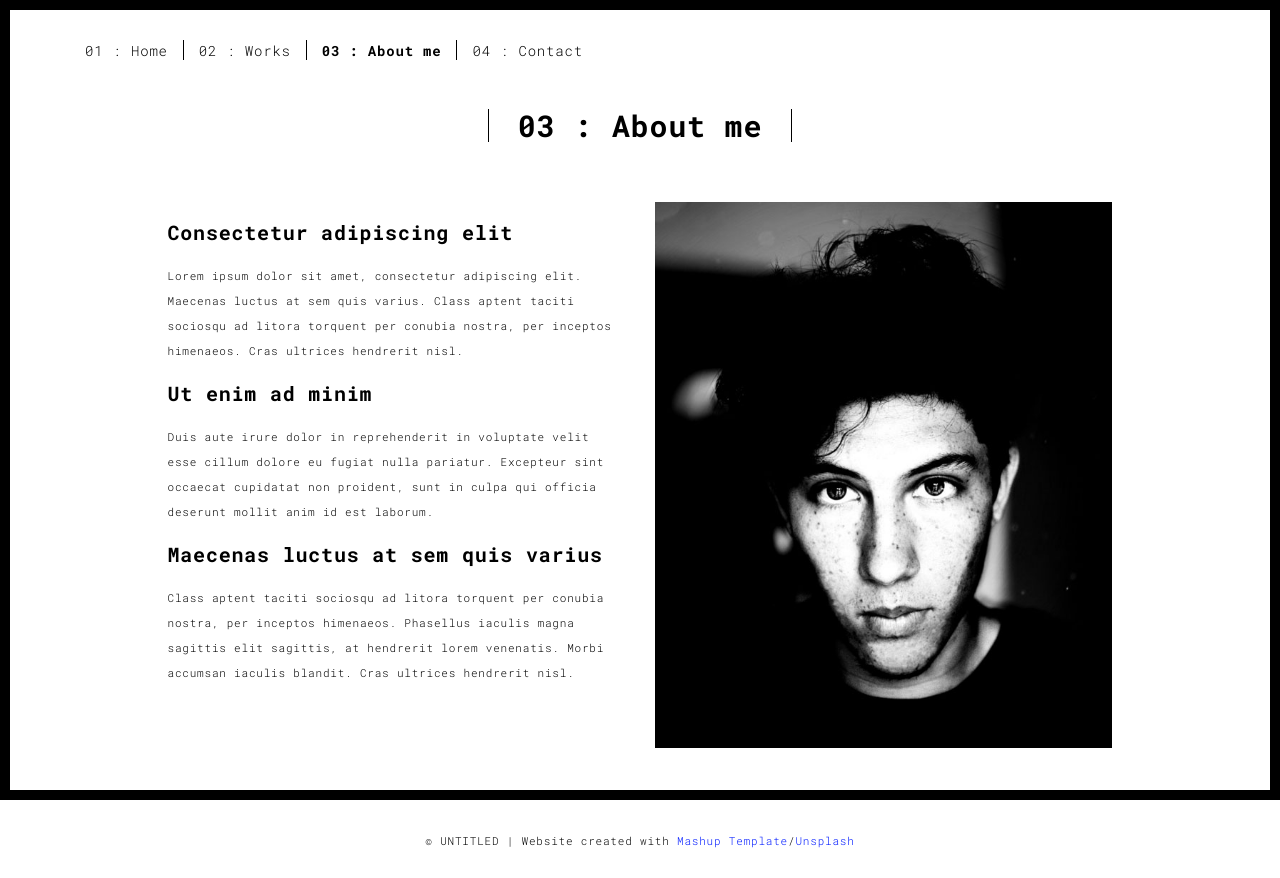
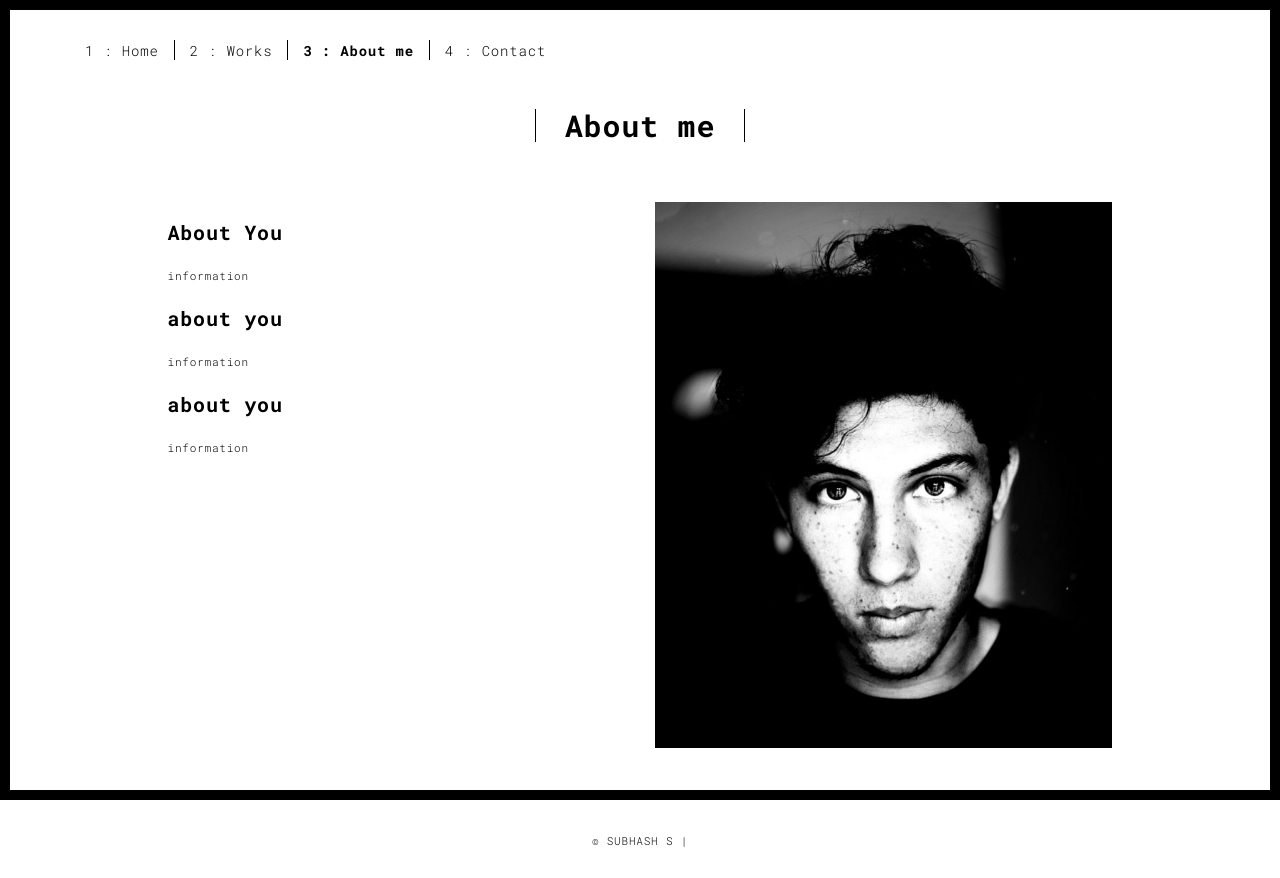
Before and after one commit to ssubhash977/portfolio-website, a Flask app: page /about.html in a window 1280 px wide. Run offline with Flask 2, Linux system fonts and the light colour scheme; some libraries are stand-ins or nearby versions.

Commit message:
Update about.html

```diff
--- a/templates/about.html
+++ b/templates/about.html
@@ -15,7 +15,7 @@
   <link rel="apple-touch-icon" sizes="180x180" href="./static/assets/apple-icon-180x180.png">
   <link href="./static/assets/favicon.ico" rel="icon">
 
-  <title>Title page</title>
+  <title>About page</title>
 
 <link href="./static/main.3f6952e4.css" rel="stylesheet"></head>
 
@@ -37,10 +37,10 @@
 
       <div class="collapse navbar-collapse" id="navbar-collapse">
         <ul class="nav navbar-nav ">
-          <li><a href="./index.html" title="">01 : Home</a></li>
-          <li><a href="./works.html" title="">02 : Works</a></li>
-          <li><a href="./about.html" title="">03 : About me</a></li>
-          <li><a href="./contact.html" title="">04 : Contact</a></li>
+          <li><a href="./index.html" title="">1 : Home</a></li>
+          <li><a href="./works.html" title="">2 : Works</a></li>
+          <li><a href="./about.html" title="">3 : About me</a></li>
+          <li><a href="./contact.html" title="">4 : Contact</a></li>
         </ul>
 
 
@@ -54,23 +54,20 @@
       <div class="row">
         <div class="col-xs-12">
           <div class="section-container-spacer text-center">
-            <h1 class="h2">03 : About me</h1>
+            <h1 class="h2">About me</h1>
           </div>
 
           <div class="row">
             <div class="col-md-10 col-md-offset-1">
               <div class="row">
                 <div class="col-xs-12 col-md-6">
-                  <h3>Consectetur adipiscing elit</h3>
-                  <p>Lorem ipsum dolor sit amet, consectetur adipiscing elit. Maecenas luctus at sem quis varius.
-                  Class aptent taciti sociosqu ad litora torquent per conubia nostra, per inceptos himenaeos. Cras ultrices hendrerit nisl.</p>
-                  <h3>Ut enim ad minim </h3>
-                  <p>Duis aute irure dolor in reprehenderit in voluptate velit esse
-                  cillum dolore eu fugiat nulla pariatur. Excepteur sint occaecat cupidatat non
-                  proident, sunt in culpa qui officia deserunt mollit anim id est laborum.
-                  <h3>Maecenas luctus at sem quis varius</h3>
+                  <h3>About You</h3>
+                  <p>information</p>
+                  <h3>about you </h3>
+                  <p>information
+                  <h3>about you</h3>
                   <p>
-                  Class aptent taciti sociosqu ad litora torquent per conubia nostra, per inceptos himenaeos. Phasellus iaculis magna sagittis elit sagittis, at hendrerit lorem venenatis. Morbi accumsan iaculis blandit. Cras ultrices hendrerit nisl.</p>
+                   information</p>
                 </div>
                 <div class="col-xs-12 col-md-6">
                   <img src="./assets/images/profil.jpg" class="img-responsive" alt="">
@@ -90,7 +87,7 @@
   <div class="container">
     <div class="row">
       <div class="col-xs-12">
-        <p>© UNTITLED | Website created with <a href="http://www.mashup-template.com/" title="Create website with free html template">Mashup Template</a>/<a href="https://www.unsplash.com/" title="Beautiful Free Images">Unsplash</a></p>
+        <p>© SUBHASH S | </p>
       </div>
     </div>
   </div>
```
